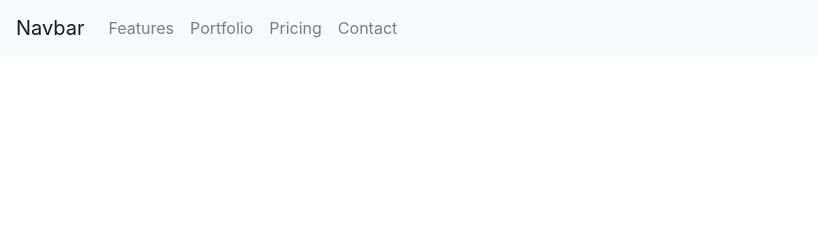
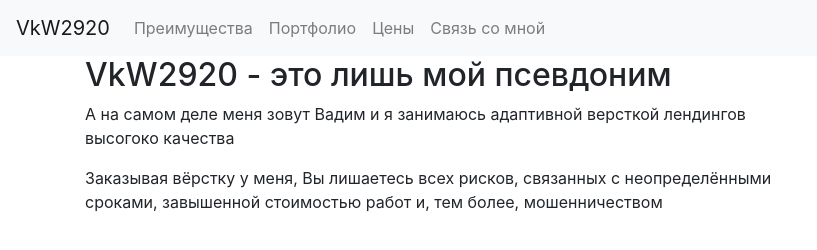
Before and after one commit to vk2920/vk2920.github.io, a plain HTML site: page index.html in a window 1280 px wide. Shown: the whole page, without its empty margins (0-817 px from the left). Drawn offline with nearby package versions, Linux system fonts and the light colour scheme.

Commit message:
Обновлены ссылки в навбаре и добавлена главная секция (кроме правой части, по плану - изобрадение)

```diff
--- a/index.html
+++ b/index.html
@@ -12,34 +12,49 @@
   <body>
     <!-- NAVIGATION -->
     <nav class="navbar navbar-expand-lg navbar-light bg-light">
-      <a class="navbar-brand" href="#">Navbar</a>
+      <a class="navbar-brand" href="#">VkW2920</a>
       <button class="navbar-toggler" type="button" data-toggle="collapse" data-target="#navbarNav" aria-controls="navbarNav" aria-expanded="false" aria-label="Toggle navigation">
         <span class="navbar-toggler-icon"></span>
       </button>
       <div class="collapse navbar-collapse" id="navbarNav">
         <ul class="navbar-nav">
           <li class="nav-item">
-            <a class="nav-link" href="#">Features</a>
+            <a class="nav-link" href="#features">Преимущества</a>
           </li>
           <li class="nav-item">
-            <a class="nav-link" href="#">Portfolio</a>
+            <a class="nav-link" href="#portfolio">Портфолио</a>
           </li>
           <li class="nav-item">
-            <a class="nav-link" href="#">Pricing</a>
+            <a class="nav-link" href="#pricing">Цены</a>
           </li>
           <li class="nav-item">
-            <a class="nav-link" href="#">Contact</a>
+            <a class="nav-link" href="#contact">Связь со мной</a>
           </li>
         </ul>
       </div>
     </nav>
 
     <!-- MIAN SECTION -->
-
+    <div id="section-main" class="section">
+      <div class="container">
+        <div class="row">
+          <div class="col-12 col-md-8 order-2 order-md-1">
+            <!-- MAIN DESCRIPTION -->
+            <div id="section-main__description">
+              <h2>VkW2920 - это лишь мой псевдоним</h2>
+              <p>А на самом деле меня зовут Вадим и я занимаюсь адаптивной версткой лендингов высогоко качества</p>
+              <p>Заказывая вёрстку у меня, Вы лишаетесь всех рисков, связанных с неопределёнными сроками, завышенной стоимостью работ и, тем более, мошенничеством</p>
+            </div>
+          </div>
+          <div class="col-12 col-md-4 order-1 order-md-2">
+            <!-- MAIN IMAGE -->
+          </div>
+        </div>
+      </div>
+    </div>
 
     <!-- jQuery first, then Popper.js, then Bootstrap JS -->
     <script src="https://code.jquery.com/jquery-3.4.1.slim.min.js"></script>
-    <script src="https://cdn.jsdelivr.net/npm/popper.js@1.16.0/dist/umd/popper.min.js"></script>
     <script src="https://stackpath.bootstrapcdn.com/bootstrap/4.4.1/js/bootstrap.min.js"></script>
   </body>
 </html>
```
